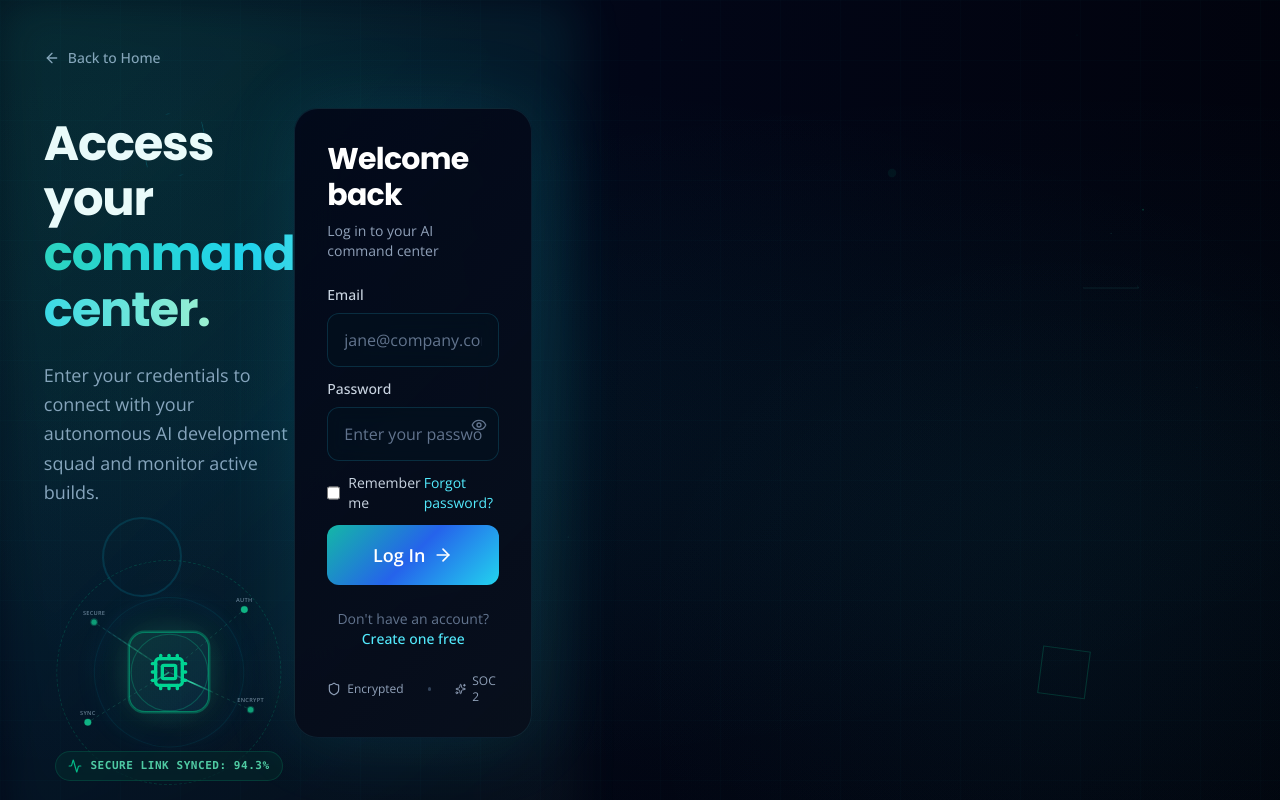
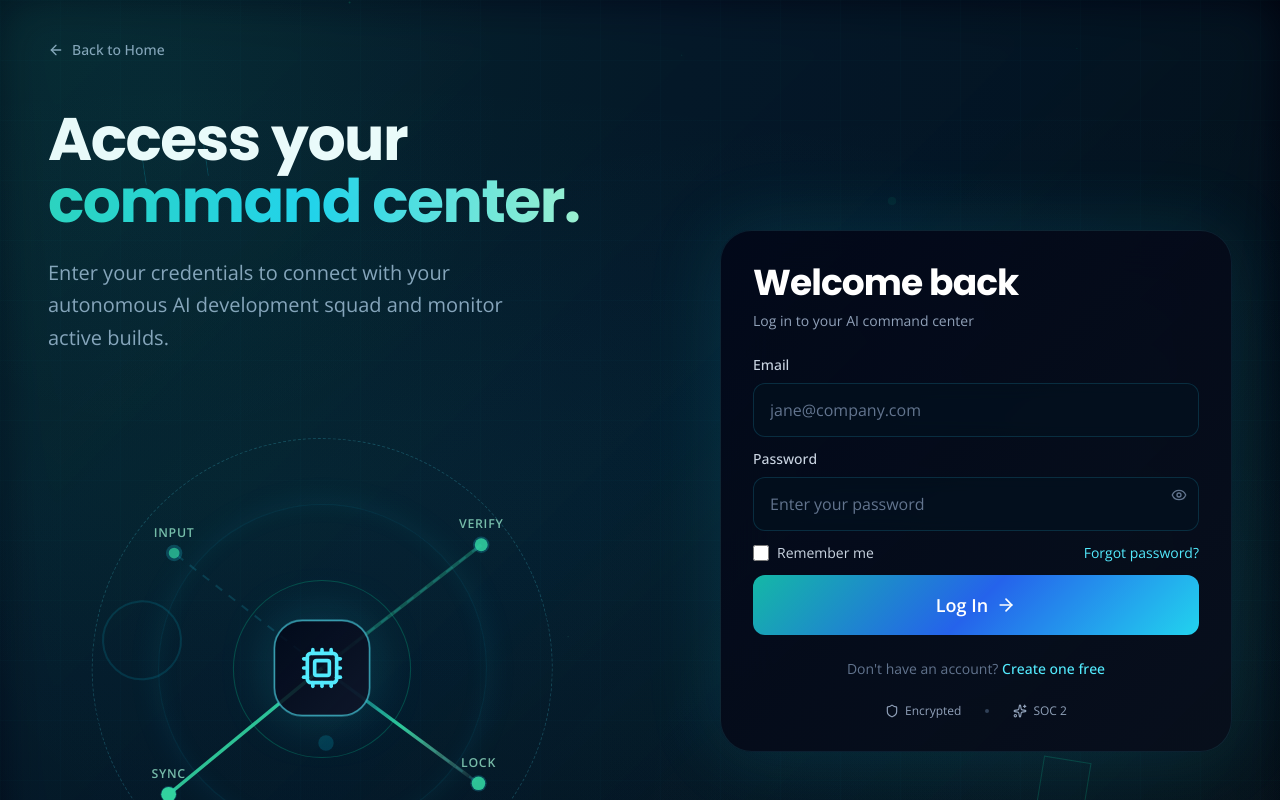
Before and after one commit to Siva-2003-web/AI-Product-Manager, a Next.js app in the folder landing/: page /login in a window 1280 px wide. Shown: the top 800 px of the page. Built offline with nearby package versions, Linux system fonts and the light colour scheme.

Commit message:
Refine login layout and docs

```diff
--- a/landing/app/login/page.tsx
+++ b/landing/app/login/page.tsx
@@ -155,58 +155,51 @@ function QuantumNetwork() {
   }, []);
 
   return (
-    <div className="relative w-full max-w-sm mx-auto aspect-square flex items-center justify-center">
-      {/* Outer Rotating Dotted Circle */}
+    <div className="relative w-full max-w-xl mx-auto aspect-square flex items-center justify-center">
       <motion.div
         animate={{ rotate: 360 }}
-        transition={{ duration: 25, repeat: Infinity, ease: "linear" }}
-        className="absolute inset-[5%] rounded-full border border-dashed border-emerald-500/20"
+        transition={{ duration: 26, repeat: Infinity, ease: "linear" }}
+        className="absolute inset-[8%] rounded-full border border-dashed border-cyan-300/20"
       />
 
-      {/* Middle Glowing Tech Ring */}
       <motion.div
         animate={{ rotate: -360 }}
         transition={{ duration: 18, repeat: Infinity, ease: "linear" }}
         className="absolute inset-[20%] rounded-full border border-cyan-500/10"
         style={{
           boxShadow:
-            "0 0 25px rgba(56, 189, 248, 0.05), inset 0 0 25px rgba(56, 189, 248, 0.05)",
+            "0 0 34px rgba(34, 211, 238, 0.08), inset 0 0 24px rgba(34, 211, 238, 0.05)",
         }}
       />
 
-      {/* Inner Pulses */}
       <motion.div
-        animate={{ scale: [0.95, 1.05, 0.95] }}
-        transition={{ duration: 4, repeat: Infinity, ease: "easeInOut" }}
-        className="absolute inset-[35%] rounded-full border border-emerald-500/30"
+        animate={{ scale: [0.95, 1.08, 0.95] }}
+        transition={{ duration: 4.5, repeat: Infinity, ease: "easeInOut" }}
+        className="absolute inset-[34%] rounded-full border border-emerald-400/25"
       />
 
-      {/* Futuristic Grid Nodes */}
       <svg
-        className="absolute inset-0 w-full h-full pointer-events-none"
+        className="absolute inset-0 h-full w-full pointer-events-none"
         viewBox="0 0 400 400"
       >
-        {/* Neural Pathways (lines to center 200, 200) */}
         {[
-          { x: 80, y: 120, label: "SECURE" },
-          { x: 320, y: 100, label: "AUTH" },
-          { x: 70, y: 280, label: "SYNC" },
-          { x: 330, y: 260, label: "ENCRYPT" },
+          { x: 92, y: 116, label: "INPUT" },
+          { x: 316, y: 110, label: "VERIFY" },
+          { x: 88, y: 292, label: "SYNC" },
+          { x: 314, y: 284, label: "LOCK" },
         ].map((node, i) => (
-          <g key={i}>
-            {/* Pathway Line */}
+          <g key={node.label}>
             <motion.line
               x1={node.x}
               y1={node.y}
               x2="200"
               y2="200"
-              stroke="rgba(52, 211, 153, 0.2)"
+              stroke="rgba(34, 211, 238, 0.16)"
               strokeWidth="1.5"
-              strokeDasharray="5, 5"
-              animate={{ strokeDashoffset: [0, -20] }}
-              transition={{ duration: 3, repeat: Infinity, ease: "linear" }}
+              strokeDasharray="6, 6"
+              animate={{ strokeDashoffset: [0, -24] }}
+              transition={{ duration: 3.5, repeat: Infinity, ease: "linear" }}
             />
-            {/* Inner Glowing Line */}
             <motion.line
               x1={node.x}
               y1={node.y}
@@ -214,81 +207,71 @@ function QuantumNetwork() {
               y2="200"
               stroke="url(#pulseGrad)"
               strokeWidth="2.5"
-              animate={{
-                x1: [node.x, 200],
-                y1: [node.y, 200],
-                opacity: [0, 1, 0],
-              }}
+              animate={{ opacity: [0, 1, 0] }}
               transition={{
-                duration: 2.5,
+                duration: 2.8,
                 repeat: Infinity,
-                delay: i * 0.6,
+                delay: i * 0.55,
                 ease: "easeInOut",
               }}
             />
-            {/* Outer Node Circle */}
             <circle
               cx={node.x}
               cy={node.y}
               r="6"
-              fill="#10B981"
-              opacity="0.3"
+              fill="#22D3EE"
+              opacity="0.22"
             />
-            {/* Pulsing Node Core */}
             <motion.circle
               cx={node.x}
               cy={node.y}
               r="3.5"
-              fill="#10B981"
-              animate={{ scale: [1, 1.6, 1], opacity: [0.6, 1, 0.6] }}
-              transition={{ duration: 2, repeat: Infinity, delay: i * 0.4 }}
+              fill="#34D399"
+              animate={{ scale: [1, 1.55, 1], opacity: [0.6, 1, 0.6] }}
+              transition={{ duration: 2, repeat: Infinity, delay: i * 0.35 }}
             />
-            {/* Node Text */}
             <text
               x={node.x}
               y={node.y - 12}
               textAnchor="middle"
-              fill="#94A3B8"
+              fill="#A7F3D0"
               fontSize="9"
               fontWeight="600"
-              letterSpacing="0.05em"
-              opacity="0.7"
+              letterSpacing="0.06em"
+              opacity="0.75"
             >
               {node.label}
             </text>
           </g>
         ))}
 
-        {/* Dynamic Gradients */}
         <defs>
           <linearGradient id="pulseGrad" x1="0%" y1="0%" x2="100%" y2="100%">
-            <stop offset="0%" stopColor="#38BDF8" stopOpacity="0" />
+            <stop offset="0%" stopColor="#22D3EE" stopOpacity="0" />
             <stop offset="50%" stopColor="#34D399" stopOpacity="1" />
-            <stop offset="100%" stopColor="#10B981" stopOpacity="0" />
+            <stop offset="100%" stopColor="#A7F3D0" stopOpacity="0" />
           </linearGradient>
         </defs>
       </svg>
 
-      {/* Central Holographic Core */}
-      <div className="relative z-10 w-20 h-20 rounded-2xl flex items-center justify-center border border-emerald-500/40 bg-[linear-gradient(135deg,rgba(52,211,153,0.15),rgba(56,189,248,0.1))] shadow-[0_0_35px_rgba(52,211,153,0.25)]">
-        <Cpu className="w-10 h-10 text-emerald-400" />
+      <div className="relative z-10 w-24 h-24 rounded-[1.75rem] flex items-center justify-center border border-cyan-300/40 bg-[linear-gradient(135deg,rgba(2,6,23,0.8),rgba(15,23,42,0.92))] shadow-[0_0_55px_rgba(34,211,238,0.18)]">
+        <Cpu className="w-11 h-11 text-cyan-300" />
         <motion.div
-          animate={{ scale: [1, 1.25, 1], opacity: [0.4, 0, 0.4] }}
+          animate={{ scale: [1, 1.24, 1], opacity: [0.45, 0, 0.45] }}
           transition={{ duration: 3, repeat: Infinity, ease: "easeInOut" }}
-          className="absolute inset-0 rounded-2xl border-2 border-emerald-400"
+          className="absolute inset-0 rounded-[1.75rem] border-2 border-cyan-300"
         />
       </div>
 
-      {/* Tech Readout Overlay */}
-      <div className="absolute bottom-4 flex flex-col items-center">
+      <div className="absolute bottom-2 flex flex-col items-center">
         <motion.div
           animate={{ opacity: [0.8, 1, 0.8] }}
           transition={{ duration: 2, repeat: Infinity }}
-          className="bg-emerald-950/40 border border-emerald-500/20 px-3 py-1.5 rounded-full flex items-center gap-2 backdrop-blur-md"
+          className="bg-cyan-950/45 border border-cyan-500/20 px-3 py-1.5 rounded-full flex items-center gap-2 backdrop-blur-md"
         >
-          <Activity className="w-3.5 h-3.5 text-emerald-400 animate-pulse" />
-          <span className="text-[11px] font-mono text-emerald-300 font-semibold tracking-wider">
-            SECURE LINK SYNCED: {syncPercentage}%
+          <Activity className="w-3.5 h-3.5 text-cyan-300 animate-pulse" />
+          <span className="text-[11px] font-mono text-cyan-200 font-semibold tracking-wider">
+            ACCESS ROUTE: {syncPercentage}%
           </span>
         </motion.div>
       </div>
@@ -457,7 +440,7 @@ export default function LoginPage() {
   if (!mounted) return null;
 
   return (
-    <div className="min-h-screen flex relative overflow-hidden bg-[radial-gradient(circle_at_top_left,#03131f_0%,#020617_42%,#01020a_100%)]">
+    <div className="relative min-h-screen overflow-hidden bg-[radial-gradient(circle_at_top_left,#03131f_0%,#020617_42%,#01020a_100%)]">
       {/* Background effects */}
       <ParticleField />
       <BackgroundWaves />
@@ -483,24 +466,23 @@ export default function LoginPage() {
       {/* Grid overlay */}
       <div className="absolute inset-0 opacity-[0.05] pointer-events-none bg-[linear-gradient(rgba(45,212,191,0.35)_1px,transparent_1px),linear-gradient(90deg,rgba(45,212,191,0.35)_1px,transparent_1px)] bg-size-[60px_60px]" />
 
-      {/* ─── LEFT: Visual Panel ─── */}
-      <div className="hidden lg:flex lg:w-[45%] items-center justify-center relative z-10 p-12">
-        <div className="max-w-md w-full">
-          {/* Back to Home Link */}
+      <div className="relative z-10 mx-auto flex min-h-screen w-full max-w-7xl items-center px-6 py-10 sm:px-10 lg:px-12">
+        <div className="grid w-full items-center gap-12 lg:grid-cols-[1.05fr_0.95fr]">
+          {/* Left visual panel */}
+          <div className="hidden lg:flex flex-col justify-center pr-8 xl:pr-12">
             <Link
               href="/"
-            className="inline-flex items-center gap-2 text-slate-400 hover:text-white transition-colors duration-200 mb-12 group text-sm font-medium"
+              className="inline-flex items-center gap-2 text-slate-400 hover:text-white transition-colors duration-200 mb-12 group text-sm font-medium self-start"
             >
               <ArrowRight className="w-4 h-4 rotate-180 group-hover:-translate-x-1 transition-transform" />
               Back to Home
             </Link>
 
-          {/* Heading */}
             <motion.h2
               initial={{ opacity: 0, y: 30 }}
               animate={{ opacity: 1, y: 0 }}
               transition={{ duration: 0.8, delay: 0.2 }}
-            className="text-5xl font-bold text-white mb-6 leading-[1.15] tracking-tight"
+              className="text-5xl xl:text-6xl font-bold text-white mb-6 leading-[1.04] tracking-tight max-w-xl"
             >
               Access your
               <br />
@@ -508,36 +490,40 @@ export default function LoginPage() {
                 command center.
               </span>
             </motion.h2>
+
             <motion.p
               initial={{ opacity: 0, y: 20 }}
               animate={{ opacity: 1, y: 0 }}
               transition={{ duration: 0.8, delay: 0.4 }}
-            className="text-slate-400 text-lg leading-relaxed mb-10"
+              className="text-slate-400 text-lg xl:text-xl leading-relaxed mb-10 max-w-lg"
             >
               Enter your credentials to connect with your autonomous AI
               development squad and monitor active builds.
             </motion.p>
 
-          {/* Quantum connection network */}
             <motion.div
               initial={{ opacity: 0 }}
               animate={{ opacity: 1 }}
               transition={{ duration: 1, delay: 0.6 }}
+              className="w-full"
             >
               <QuantumNetwork />
             </motion.div>
           </div>
+
+          {/* Login form */}
+          <div className="flex justify-center lg:justify-end">
             <motion.div
               initial={{ opacity: 0, y: 40, scale: 0.95 }}
               animate={{ opacity: 1, y: 0, scale: 1 }}
               transition={{ duration: 0.8, ease: [0.22, 1, 0.36, 1] }}
-          className="w-full max-w-sm"
+              className="w-full max-w-md xl:max-w-lg"
             >
               {/* Card outer glow */}
-          <div className="absolute -inset-1 rounded-3xl opacity-35 blur-xl bg-[linear-gradient(135deg,rgba(45,212,191,0.32),rgba(34,211,238,0.24),rgba(167,243,208,0.12))]" />
+              <div className="absolute -inset-1 rounded-4xl opacity-35 blur-xl bg-[linear-gradient(135deg,rgba(45,212,191,0.32),rgba(34,211,238,0.24),rgba(167,243,208,0.12))]" />
 
               {/* Glassmorphism card */}
-          <div className="relative rounded-3xl border border-cyan-300/10 p-6 sm:p-8 backdrop-blur-xl bg-[linear-gradient(135deg,rgba(2,6,23,0.88),rgba(8,15,28,0.95))] shadow-[0_0_80px_rgba(34,211,238,0.12)]">
+              <div className="relative rounded-4xl border border-cyan-300/10 p-6 sm:p-8 backdrop-blur-xl bg-[linear-gradient(135deg,rgba(2,6,23,0.88),rgba(8,15,28,0.95))] shadow-[0_0_80px_rgba(34,211,238,0.12)]">
                 {/* Mobile Back to Home */}
                 <div className="lg:hidden mb-6">
                   <Link
@@ -548,13 +534,14 @@ export default function LoginPage() {
                     Back to Home
                   </Link>
                 </div>
+
                 <motion.div
                   initial={{ opacity: 0, y: 10 }}
                   animate={{ opacity: 1, y: 0 }}
                   transition={{ delay: 0.2 }}
                   className="mb-6"
                 >
-              <h1 className="text-2xl sm:text-3xl font-bold text-white mb-2 tracking-tight">
+                  <h1 className="text-3xl sm:text-4xl font-bold text-white mb-2 tracking-tight">
                     Welcome back
                   </h1>
                   <p className="text-slate-400 text-xs sm:text-sm">
@@ -588,7 +575,9 @@ export default function LoginPage() {
                       type="email"
                       placeholder="jane@company.com"
                       value={form.email}
-                  onChange={(e) => setForm({ ...form, email: e.target.value })}
+                      onChange={(e) =>
+                        setForm({ ...form, email: e.target.value })
+                      }
                       error={errors.email}
                       autoComplete="email"
                     />
@@ -615,7 +604,9 @@ export default function LoginPage() {
                       type="button"
                       onClick={() => setShowPassword(!showPassword)}
                       className="absolute right-3 top-9.5 text-slate-500 hover:text-slate-300 cursor-pointer transition-colors duration-200"
-                  aria-label={showPassword ? "Hide password" : "Show password"}
+                      aria-label={
+                        showPassword ? "Hide password" : "Show password"
+                      }
                     >
                       {showPassword ? (
                         <EyeOff className="w-4 h-4" />
@@ -638,7 +629,9 @@ export default function LoginPage() {
                         onChange={(e) => setRememberMe(e.target.checked)}
                         className="w-4 h-4 rounded bg-slate-800 border-cyan-700 text-cyan-400 focus:ring-cyan-400/50 cursor-pointer"
                       />
-                  <span className="text-sm text-slate-300">Remember me</span>
+                      <span className="text-sm text-slate-300">
+                        Remember me
+                      </span>
                     </label>
                     <a
                       href="#"
@@ -699,5 +692,7 @@ export default function LoginPage() {
             </motion.div>
           </div>
         </div>
+      </div>
+    </div>
   );
 }
```
Also changed, not shown: 1 other file (tests, documents, lock files or other folders). Lines whose indentation alone changed are shown as unchanged.
